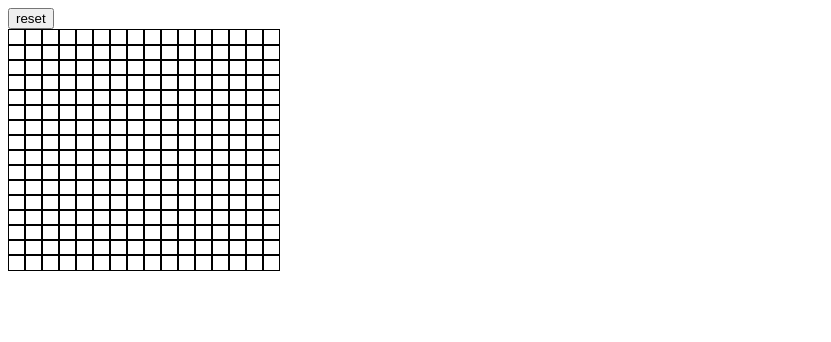
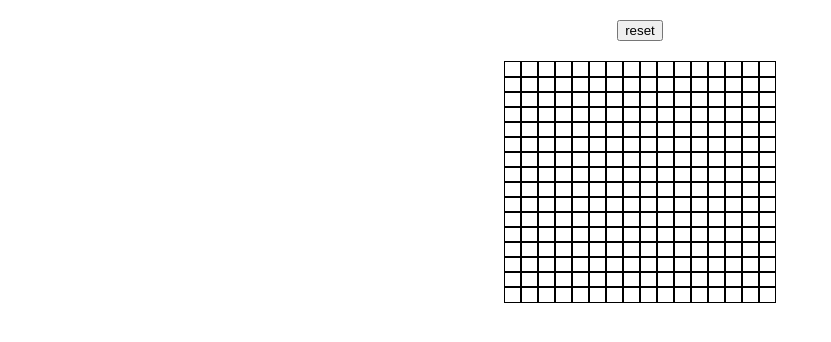
Before and after one commit to rickertl/etch-a-sketch, a plain HTML site: page index.html in a window 1280 px wide. Shown: the whole page, without its empty margins (0-831 px from the left). Drawn offline with Linux system fonts and the light colour scheme.

Commit message:
switched to flexbox

```diff
--- a/style.css
+++ b/style.css
@@ -1,12 +1,17 @@
 .row {
   height: 15px;
+  display: flex;
+  justify-content: center;
 }
 .square {
   border: 0.5px solid black;
   width: 15px;
   height: 100%;
-  display: inline-block;
 }
 .active {
   background-color: black;
 }
+.reset-button {
+  display: block;
+  margin: 20px auto;
+}
```
